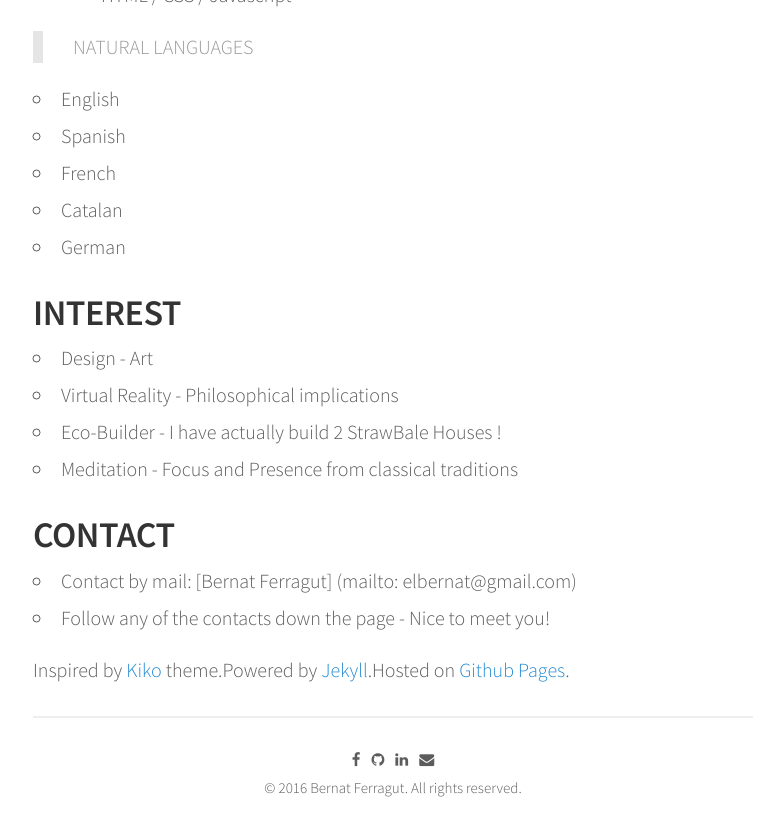
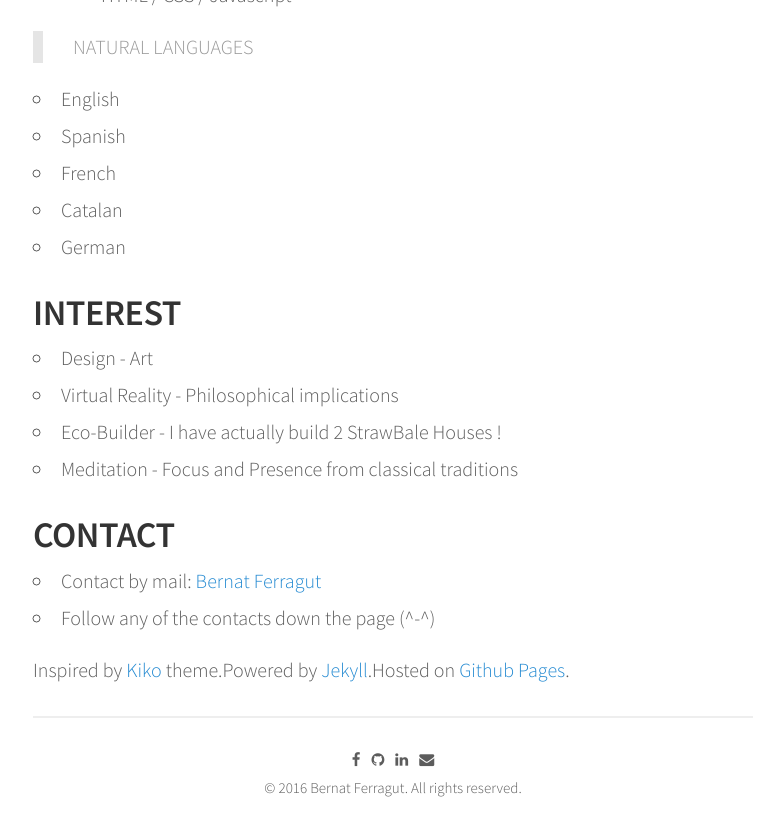
Before and after one commit to bernatferragut/FutureWeb-blog, a Jekyll site: the page built from about.md, in a window 1280 px wide and 900 px high, scrolled down 2208 px. Shown: the top 836 px of the window, without its empty margins (247-1031 px from the left). Built offline with Jekyll 4.4.1, drawn with Linux system fonts in a browser that asks for light colours; nearby versions of some CDN libraries.

Commit message:
Update about.md
emoticons added

```diff
--- a/about.md
+++ b/about.md
@@ -75,7 +75,7 @@ in New Technologies focusing in VR, their impact in our society and the way we c
 
 ## CONTACT
 
-* Contact by mail: [Bernat Ferragut] (mailto: elbernat@gmail.com)
-* Follow any of the contacts down the page - Nice to meet you!
+* Contact by mail: [Bernat Ferragut](mailto: elbernat@gmail.com)
+* Follow any of the contacts down the page (^-^)
 
 Inspired by [Kiko](http://github.com/gfjaru/Kiko) theme.Powered by [Jekyll](http://jekyllrb.com).Hosted on [Github Pages](https://pages.github.com).
```
